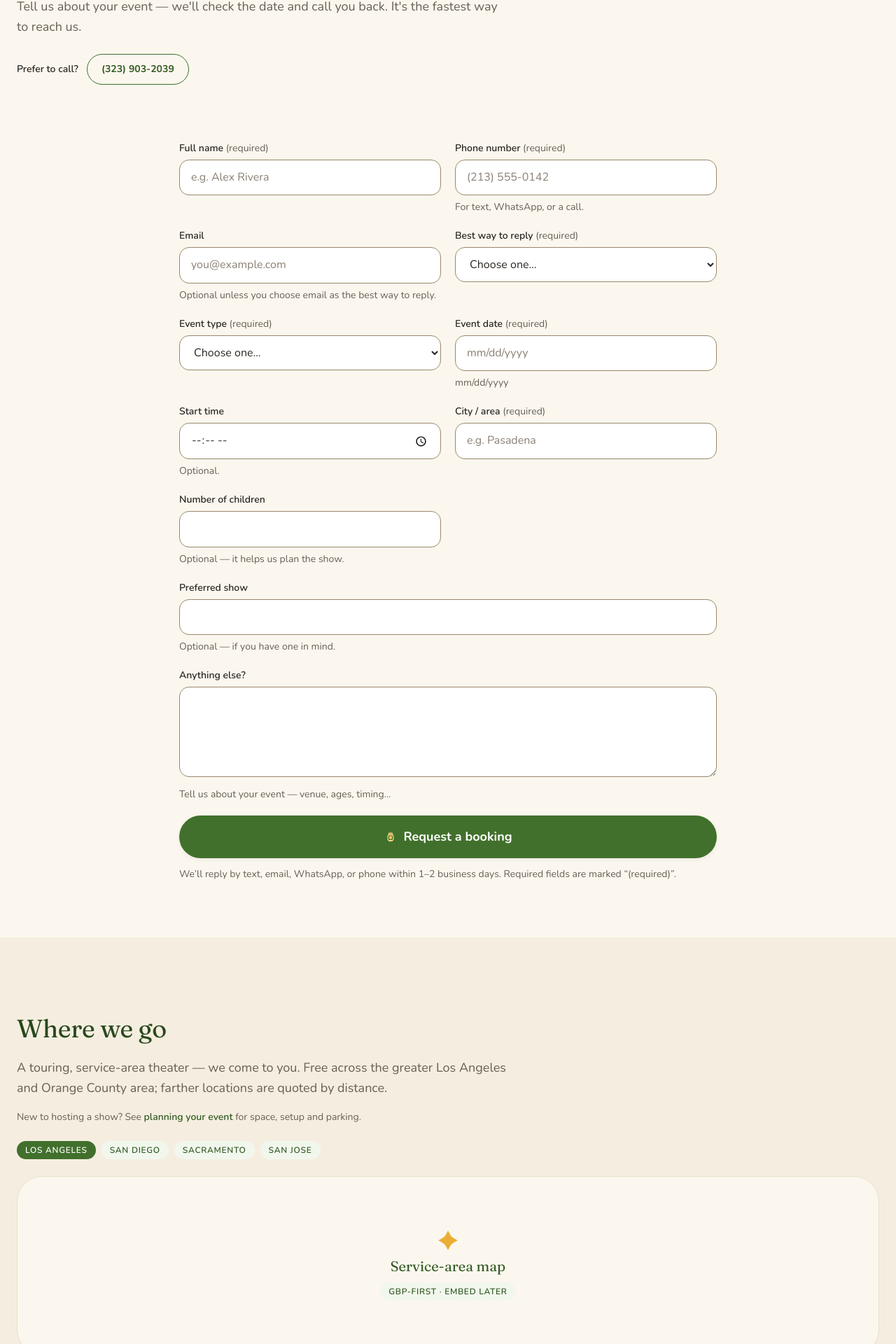
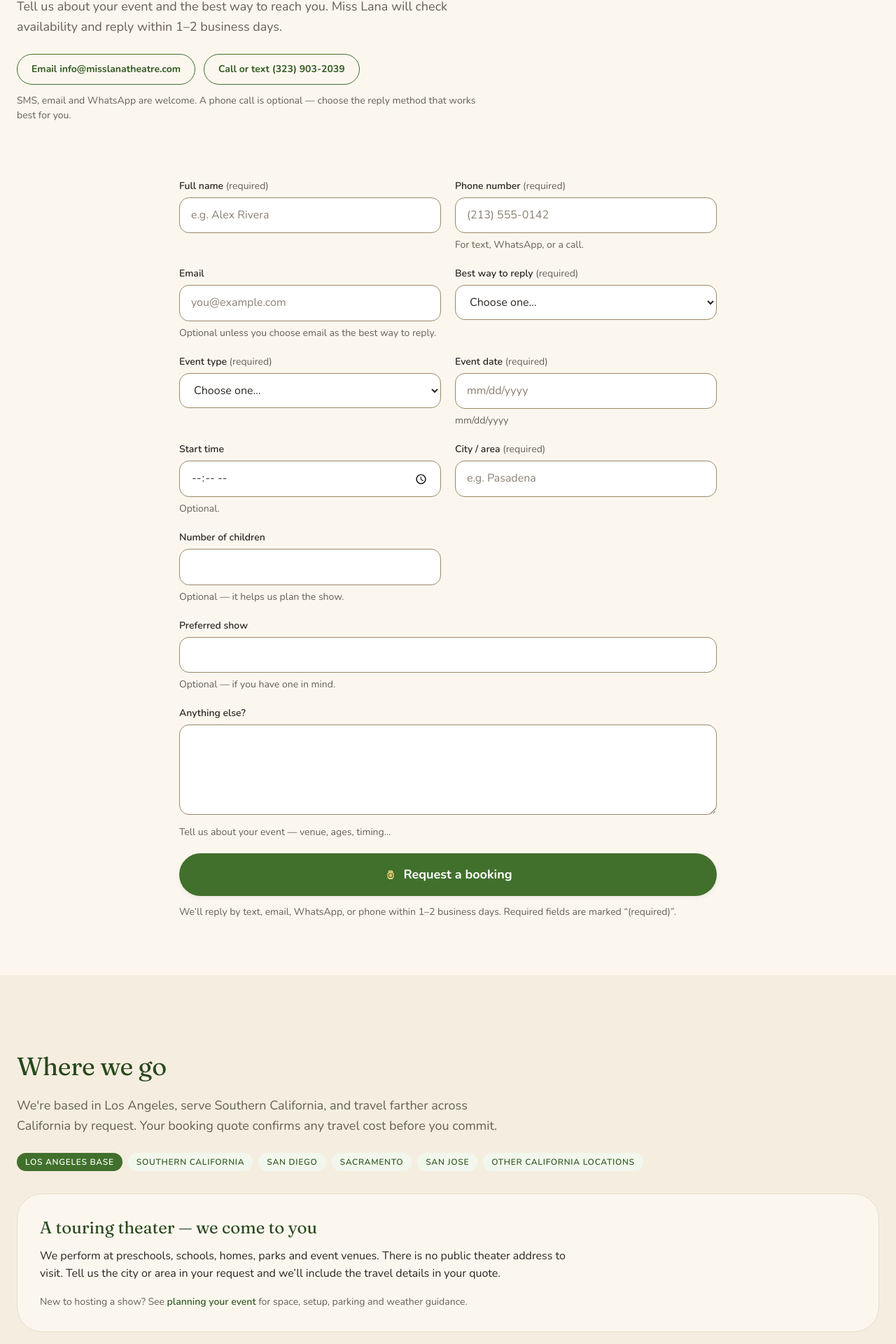
Before and after one commit to Tureckiy-zart/Fairy-Tale-Theater, a Next.js app: page /booking in a window 1280 px wide. Shown: the part 313-2233 px from the top of the page at 70% size. Built offline with nearby package versions, Linux system fonts and the light colour scheme.

Commit message:
fix: finish booking contact and service area

```diff
--- a/app/booking/page.tsx
+++ b/app/booking/page.tsx
@@ -1,19 +1,18 @@
 // Booking / Contact (/booking) — SITE_STRUCTURE_AND_BLOCKS.md §4.7. The #1
-// conversion page: the LeadForm (client validation + on-screen confirmation; no
-// backend yet) + click-to-call + a service-area placeholder block. Server component;
-// metadata via lib/seo.
+// conversion page: production LeadForm + direct written/call contacts + finished
+// service-area guidance. Server component; metadata via lib/seo.
 import type { Metadata } from "next";
 import { buildMetadata } from "@/lib/seo";
 import { Button, PageHero, Section, SectionHeader, Tag } from "@/components/ui";
 import { SparkStar } from "@/components/brand/Glyphs";
 import { SiteShell } from "@/components/shell/SiteShell";
 import { LeadForm } from "@/components/shell/LeadForm";
-import { AREAS, PHONES } from "@/lib/site";
+import { AREAS, EMAIL, PHONES } from "@/lib/site";
 
 export const metadata: Metadata = buildMetadata({
   title: "Book a show / Contact",
   description:
-    "Request a booking for Miss Lana's Fairy-Tale Theatre — preschools, schools, birthdays and parties across Los Angeles, San Diego, Sacramento and San Jose. Call or send a request.",
+    "Request a booking for Miss Lana's Fairy-Tale Theatre — preschools, schools, birthdays and parties across Los Angeles, Southern California and farther California locations by request. Text, email, WhatsApp or call.",
   path: "/booking",
 });
 
@@ -26,49 +25,56 @@ export default function BookingPage() {
         eyebrow="Book / Contact"
         marker={<SparkStar size={16} />}
         title="Book a show"
-        subtitle="Tell us about your event — we'll check the date and call you back. It's the fastest way to reach us."
+        subtitle="Tell us about your event and the best way to reach you. Miss Lana will check availability and reply within 1–2 business days."
       >
         <div className="mt-6 flex flex-wrap items-center gap-3">
-          <span className="font-body text-sm font-semibold text-ink">Prefer to call?</span>
+          <Button href={EMAIL.href} variant="secondary" size="sm">
+            Email {EMAIL.address}
+          </Button>
           {PHONES.map((p) => (
             <Button key={p.tel} href={`tel:${p.tel}`} variant="secondary" size="sm">
-              {p.display}
+              Call or text {p.display}
             </Button>
           ))}
         </div>
+        <p className="mt-3 max-w-2xl text-sm text-ink-soft">
+          SMS, email and WhatsApp are welcome. A phone call is optional — choose the reply method that works best for you.
+        </p>
       </PageHero>
 
       {/* The form (its own section, max-w-3xl). Confirmation state is on-screen. */}
       <LeadForm />
 
-      {/* Service-area placeholder (GBP-first; live map embed is a later phase — §4.7). */}
+      {/* Finished service-area content; no storefront address or internal map placeholder. */}
       <Section tone="surface">
         <SectionHeader
           as="h2"
           title="Where we go"
-          subtitle="A touring, service-area theater — we come to you. Free across the greater Los Angeles and Orange County area; farther locations are quoted by distance."
+          subtitle={`We're based in ${AREAS.base}, serve ${AREAS.region}, and travel farther across California by request. Your booking quote confirms any travel cost before you commit.`}
         />
-        <p className="mt-4 text-sm text-ink-soft">
-          New to hosting a show? See{" "}
-          <a href="/planning-your-event" className="font-semibold text-forest-700 underline-offset-4 hover:underline">
-            planning your event
-          </a>{" "}
-          for space, setup and parking.
-        </p>
         <div className="mt-6 flex flex-wrap gap-2">
           <Tag tone="solid" accent="forest">
-            {AREAS.base}
+            {AREAS.base} base
           </Tag>
+          <Tag>{AREAS.region}</Tag>
           {AREAS.travel.map((a) => (
             <Tag key={a}>{a}</Tag>
           ))}
+          <Tag>{AREAS.byRequest}</Tag>
         </div>
-        <div className="mt-6 flex h-48 items-center justify-center rounded-2xl border border-border-soft bg-cream text-center md:h-64">
-          <div className="flex flex-col items-center gap-2">
-            <SparkStar size={28} />
-            <p className="font-display text-xl text-forest-700">Service-area map</p>
-            <Tag>GBP-first · embed later</Tag>
-          </div>
+        <div className="mt-8 rounded-2xl border border-border-soft bg-cream p-6 md:p-8">
+          <h3 className="font-display text-2xl text-forest-800">A touring theater — we come to you</h3>
+          <p className="mt-3 max-w-3xl text-ink">
+            We perform at preschools, schools, homes, parks and event venues. There is no public theater address to visit.
+            Tell us the city or area in your request and we&rsquo;ll include the travel details in your quote.
+          </p>
+          <p className="mt-4 text-sm text-ink-soft">
+            New to hosting a show? See{" "}
+            <a href="/planning-your-event" className="font-semibold text-forest-700 underline-offset-4 hover:underline">
+              planning your event
+            </a>{" "}
+            for space, setup, parking and weather guidance.
+          </p>
         </div>
       </Section>
     </SiteShell>
```
